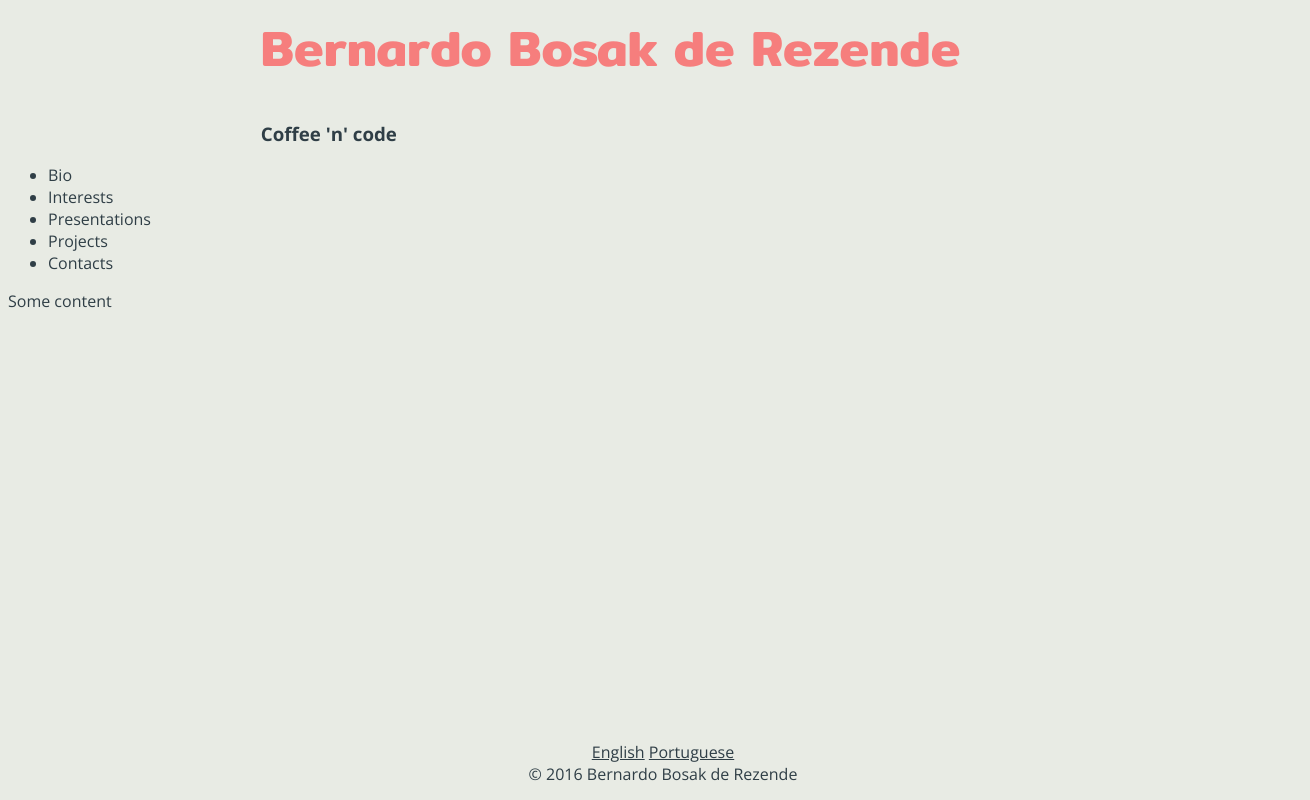
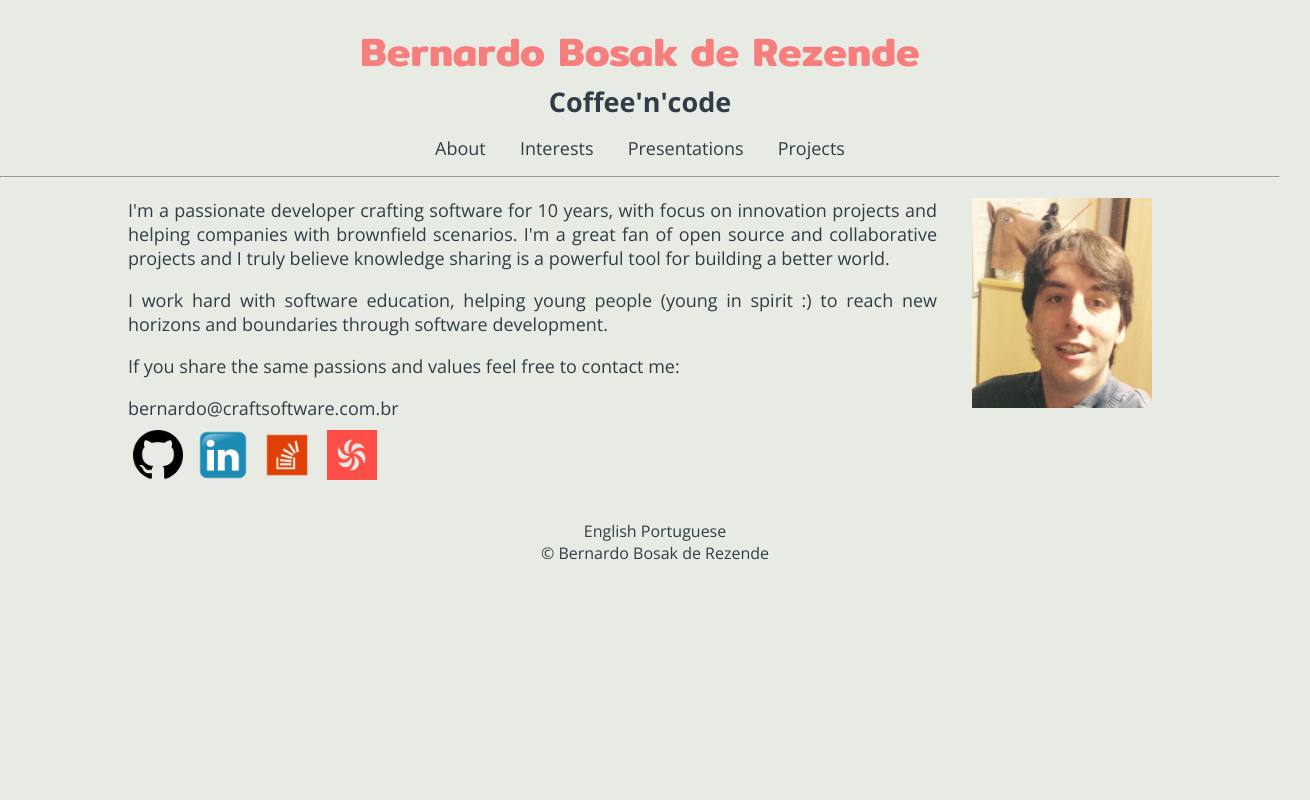
Before and after one commit to bernardobrezende/bernardobrezende.github.io, a plain HTML site: page index.html in a window 1280 px wide. Shown: the whole page, 1310 px wide, since content can reach past the window. Drawn offline with nearby package versions, Linux system fonts and the light colour scheme.

Commit message:
feat(about): initial english version.

```diff
--- /dev/null
+++ b/assets/js/home.js
@@ -0,0 +1,5 @@
+'use strict';
+
+(function(d) {
+  d.getElementById('copyYear').innerText = new Date().getFullYear();
+})(document);
--- /dev/null
+++ b/assets/styles/default-theme.css
@@ -0,0 +1,85 @@
+/* Rules */
+* {
+  font-family: 'Open Sans', 'Helvetica Neue', Helvetica, Arial, sans-serif;
+  color: #2F3E46;
+}
+h1 {
+  color: #F67E7D;
+  font-size: 40px;
+  font-family: 'Mitr', sans-serif;
+  margin: 20 0 0 0;
+}
+h3 {
+  font-size: 27px;
+  margin: 0;
+}
+header {
+  margin: 0 auto;
+  width: 50%;
+}
+footer {
+  /*position: fixed;
+  bottom: 0;*/
+  text-align: center;
+  width: 100%;
+  padding: 15;
+}
+body {
+  background-color: #E8EBE4;
+  margin: 0;
+  overflow-x: hidden;
+}
+a {
+  text-decoration: none;
+}
+a:hover {
+  color: #F67E7D;
+}
+p {
+  text-align: justify;
+}
+.avatar {
+  width: 180;
+  height: 210;
+}
+.social-icon {
+  height: 50;
+  width: 50;
+  padding: 10 5 0 5;
+}
+/* Specific styles */
+header, #menu, #content {
+  text-align: center;
+}
+#menu {
+  margin: 0 auto;
+  width: 50%;
+}
+#menu ul {
+  list-style: none;
+  padding: 0;
+}
+#menu ul li {
+  display: inline;
+  margin: 0 15 0 15;
+  font-size: 18px;
+}
+footer > span {
+  clear: both;
+  display: block;
+}
+#content {
+  width: 80%;
+  margin: 20 auto;
+  position: relative;
+}
+#about p {
+  font-size: 18px;
+}
+#about .avatar {
+  float: right;
+  margin: 0 0 35 35;
+}
+#contact-info a:first-child {
+  display: block;
+}
--- a/index.html
+++ b/index.html
@@ -3,25 +3,47 @@
   <meta charset="utf-8">
   <meta name="viewport" content="width=device-width">
   <title>Bernardo Bosak de Rezende</title>
-  <link rel="stylesheet" type="text/css" href="styles/default-theme.css">
+  <link rel="stylesheet" type="text/css" href="assets/styles/default-theme.css">
   <link rel="stylesheet" type="text/css" href="http://fonts.googleapis.com/css?family=Open+Sans:400,400italic,700,300">
   <link href="https://fonts.googleapis.com/css?family=Mitr:400,600" rel="stylesheet">
 </head>
 <body>
   <header>
     <h1>Bernardo Bosak de Rezende</h1>
-    <h3>Coffee 'n' code</h3>
+    <h3>Coffee'n'code</h3>
   </header>
-  <section>
+  <nav id="menu">
     <ul>
-      <li>Bio</li>
-      <li>Interests</li>
-      <li>Presentations</li>
-      <li>Projects</li>
-      <li>Contacts</li>
+      <li><a href="#about">About</a></li>
+      <li><a href="#">Interests</a></li>
+      <li><a href="#">Presentations</a></li>
+      <li><a href="#">Projects</a></li>
     </ul>
-    <article>
-      Some content
+  </nav>
+  <hr>
+  <section id="content">
+    <article id="about">
+      <img class="avatar" src="assets/img/bernardo.png">
+      <div id="about-texts">
+        <p>I'm a passionate developer crafting software for 10 years, with focus on innovation projects and helping companies with brownfield scenarios. I'm a great fan of open source and collaborative projects and I truly believe knowledge sharing is a powerful tool for building a better world.</p>
+        <p>I work hard with software education, helping young people (young in spirit :) to reach new horizons and boundaries through software development.</p>
+        <p>If you share the same passions and values feel free to contact me:</p>
+        <p id="contact-info">
+          <a href="mailto:bernardo@craftsoftware.com.br">bernardo@craftsoftware.com.br</a>
+          <a href="https://github.com/bernardobrezende" target="_blank">
+            <img class="social-icon" src="assets/img/github.png" alt="GitHub Profile">
+          </a>
+          <a href="https://www.linkedin.com/in/bernardobrezende" target="_blank">
+            <img class="social-icon" src="assets/img/linkedin.png" alt="LinkedIn Profile">
+          </a>
+          <a href="http://stackoverflow.com/users/5194966/bernardo-bosak-de-rezende?tab=profile" target="_blank">
+            <img class="social-icon" src="assets/img/stackoverflow.png" alt="StackOverflow Profile">
+          </a>
+          <a href="https://www.codewars.com/users/bernardobrezende" target="_blank">
+            <img class="social-icon" src="assets/img/codewars.png" alt="Codewars Profile">
+          </a>
+        </p>
+      </div>
     </article>
   </section>
   <footer>
@@ -29,7 +51,8 @@
       <a href="#">English</a>
       <a href="#">Portuguese</a>
     </span>
-    <span>&copy; <span id="copyYear">2016</span> Bernardo Bosak de Rezende</span>
+    <span>&copy; <span id="copyYear"></span> Bernardo Bosak de Rezende</span>
   </footer>
+  <script type="text/javascript" src="js/home.js"></script>
 </body>
 </html>
--- a/styles/default-theme.css
+++ /dev/null
@@ -1,27 +0,0 @@
-/* Styles */
-* {
-  font-family: 'Open Sans', 'Helvetica Neue', Helvetica, Arial, sans-serif;
-  color: #2F3E46;
-}
-h1 {
-  color: #F67E7D;
-  font-size: 50px;
-  font-family: 'Mitr', sans-serif;
-}
-header {
-  margin: 0 auto;
-  width: 60%;
-}
-footer {
-  position: fixed;
-  bottom: 0;
-  text-align: center;
-  width: 100%;
-  padding: 15;
-}
-footer > span {
-  display: block;
-}
-body {
-  background-color: #E8EBE4;
-}
```
Also changed, not shown: assets/img/bernardo.png (added), assets/img/codewars.png (added), assets/img/github.png (added), assets/img/linkedin.png (added), assets/img/stackoverflow.png (added).
